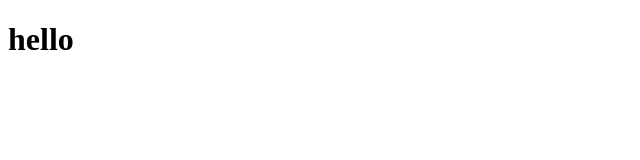
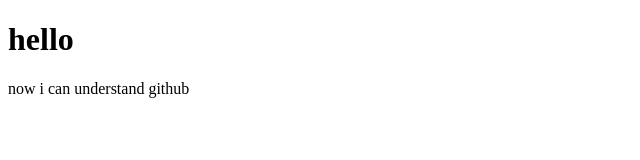
Before and after one commit to ShuvamMazumder/my-first-website, a plain HTML site: page index.html in a window 1280 px wide. Shown: the whole page, without its empty margins (0-640 px from the left). Drawn offline with Linux system fonts and the light colour scheme.

Commit message:
learned github

```diff
--- a/index.html
+++ b/index.html
@@ -7,5 +7,6 @@
 </head>
 <body>
     <h1>hello</h1>
+    <p>now i can understand github</p>
 </body>
 </html>
```
